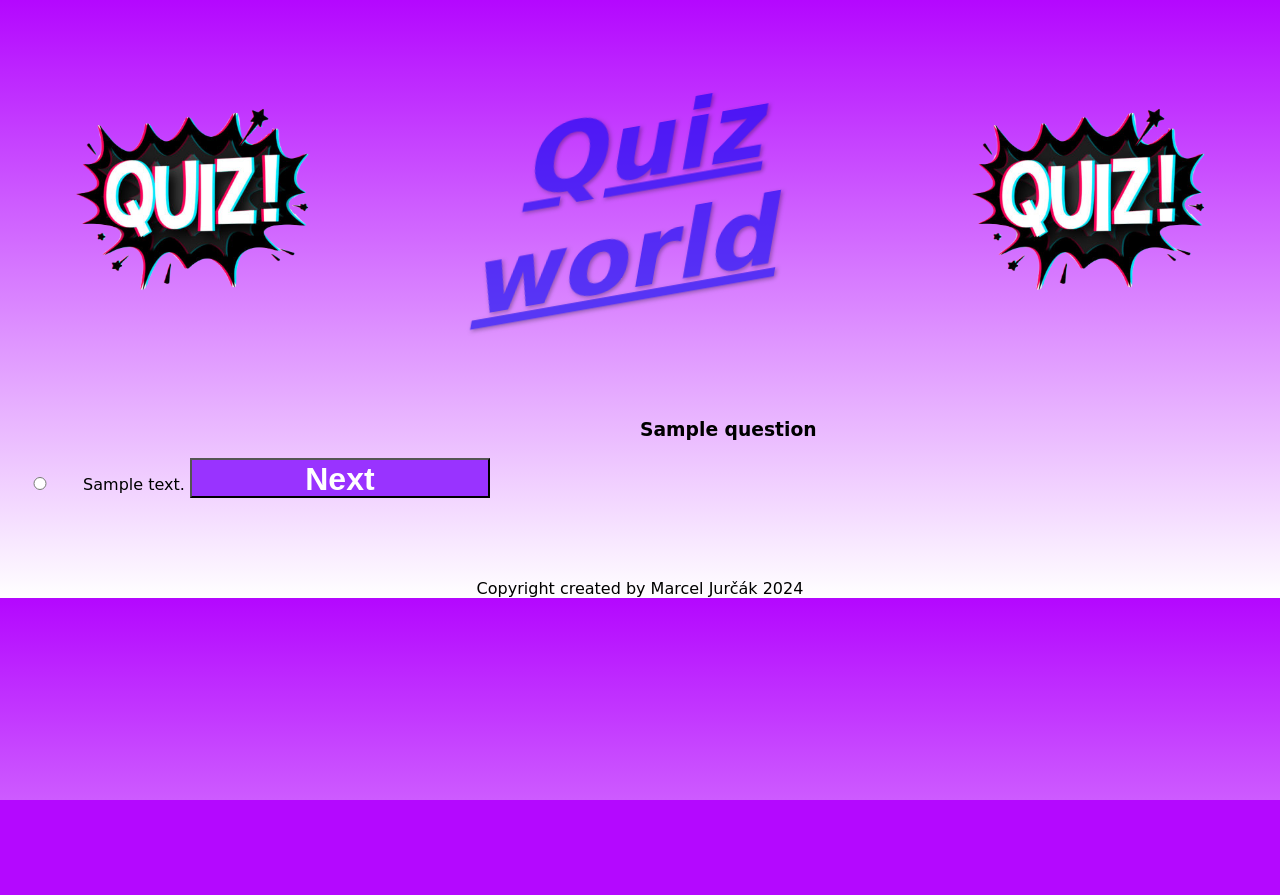
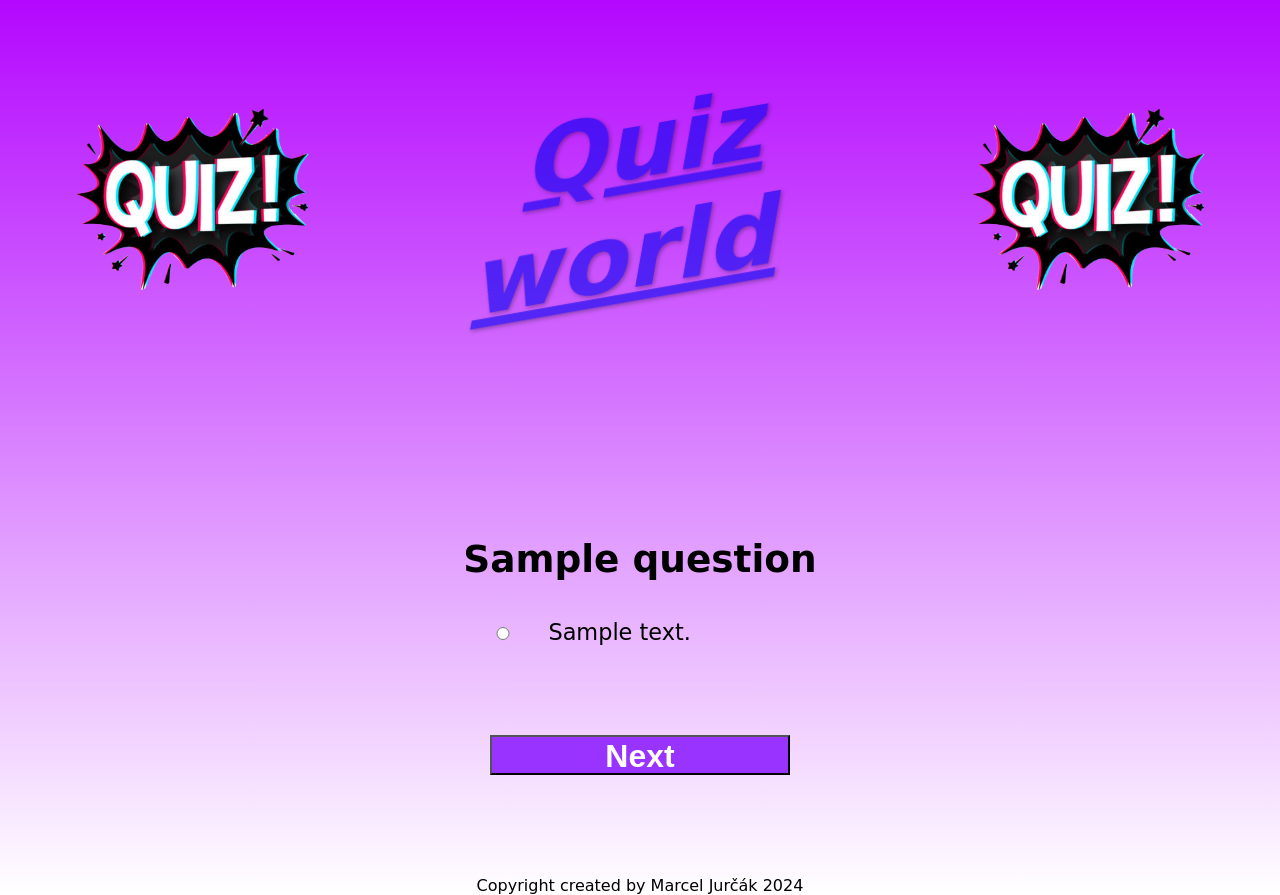
Before and after one commit to Shortyss/Quiz, a Django app: template viewer/templates/game.html in a window 1280 px wide. Before the commit the page ends 800 px from the top, so only its background shows below. Run offline with Django 5.2, Linux system fonts and the light colour scheme; the template is opened without the code that fills it: most values are stand-ins (such as "Sample title", 1, 10 or a date in 2020); some web fonts are replaced.

Commit message:
repair start quiz

```diff
--- a/viewer/static/viewer/styles.css
+++ b/viewer/static/viewer/styles.css
@@ -4,8 +4,7 @@
 }
 
 body {
-    height: 100%;
-    width: 100%;
+    width: 100vw;
     background: linear-gradient(to bottom, #B407FF, #FFFFFF);
     font-family: SequentialistBB, cursive;
 }
@@ -79,7 +78,7 @@ input {
     margin-left: 20%;
 }
 
-.questions {
+.count {
     width: 40%;
     margin-left: 50%;
 }
@@ -133,6 +132,7 @@ blockquote.electric {
   font-style: italic;
   padding: 4% 6% 12% 0%;
 }
+
 blockquote.electric span {
   display: block;
 
@@ -156,3 +156,30 @@ button {
     margin-top: 90px;
     margin-bottom: 20px;
 }
+
+.game {
+    display: flex;
+    flex-direction: column;
+    margin-top: 100px;
+    align-items: center;
+}
+
+.text-question {
+    font-size: 2em;
+    text-align: center;
+    max-width: 80%
+    margin-left: auto;
+    margin-right: auto;
+}
+
+.answers {
+    display: flex;
+    flex-direction: column;
+    align-items: flex-start;
+    font-size: 1.4em;
+    margin-top: 20px;
+}
+
+input[type="radio"] {
+    cursor: pointer;
+}
--- a/viewer/templates/game.html
+++ b/viewer/templates/game.html
@@ -7,18 +7,22 @@
 <div class="game">
     <form action="" method="post">
         {% csrf_token %}
-        <div class="questions">
+        <div class="text-question">
             <h3 class="question">
-                {{ question.question | escape }}
+                {{ question.question|safe }}
             </h3>
         </div>
 
         <div class="answers">
             {% for answer in question.answers %}
-            <label>
-                <input type="radio" name="answer" value="{{ answer }}"> {{ answer | escape }}
-            </label>
+              <div class="form-check">
+                <input type="radio" id="{{ answer }}" name="answer" value="{{ answer }}">
+                <label for="{{ answer }}">{{ answer|safe }}</label>
+              </div>
             {% endfor %}
+        </div>
+
+        <div class="start">
             <button type="submit" class="next">Next</button>
         </div>
     </form>
--- a/viewer/templates/index.html
+++ b/viewer/templates/index.html
@@ -33,7 +33,7 @@
                     <h2 class="text">Choose the difficulty level</h2>
                 </div>
 
-                <div class="questions">
+                <div class="count">
 
                 <section>
                     <blockquote class="electric bubble"><span><input class="electric bubble" type="number" name="quantity" min="1" max="{{ amount }}" value="10"></span></blockquote>
--- a/viewer/views.py
+++ b/viewer/views.py
@@ -52,7 +52,7 @@ def on_game(request):
     print('QUIZ on_game: ', quiz)
     print('QUIZ RESTORED')
 
-    if request.method == 'POST':  # Zpracování odpovědi
+    if request.method == 'POST':
         print('POST')
         answer = list(request.POST.get('answer'))
         if answer:
```
Also changed, not shown: api/__init__.py (+0 -8 lines), viewer/models.py (+26 -22 lines).
